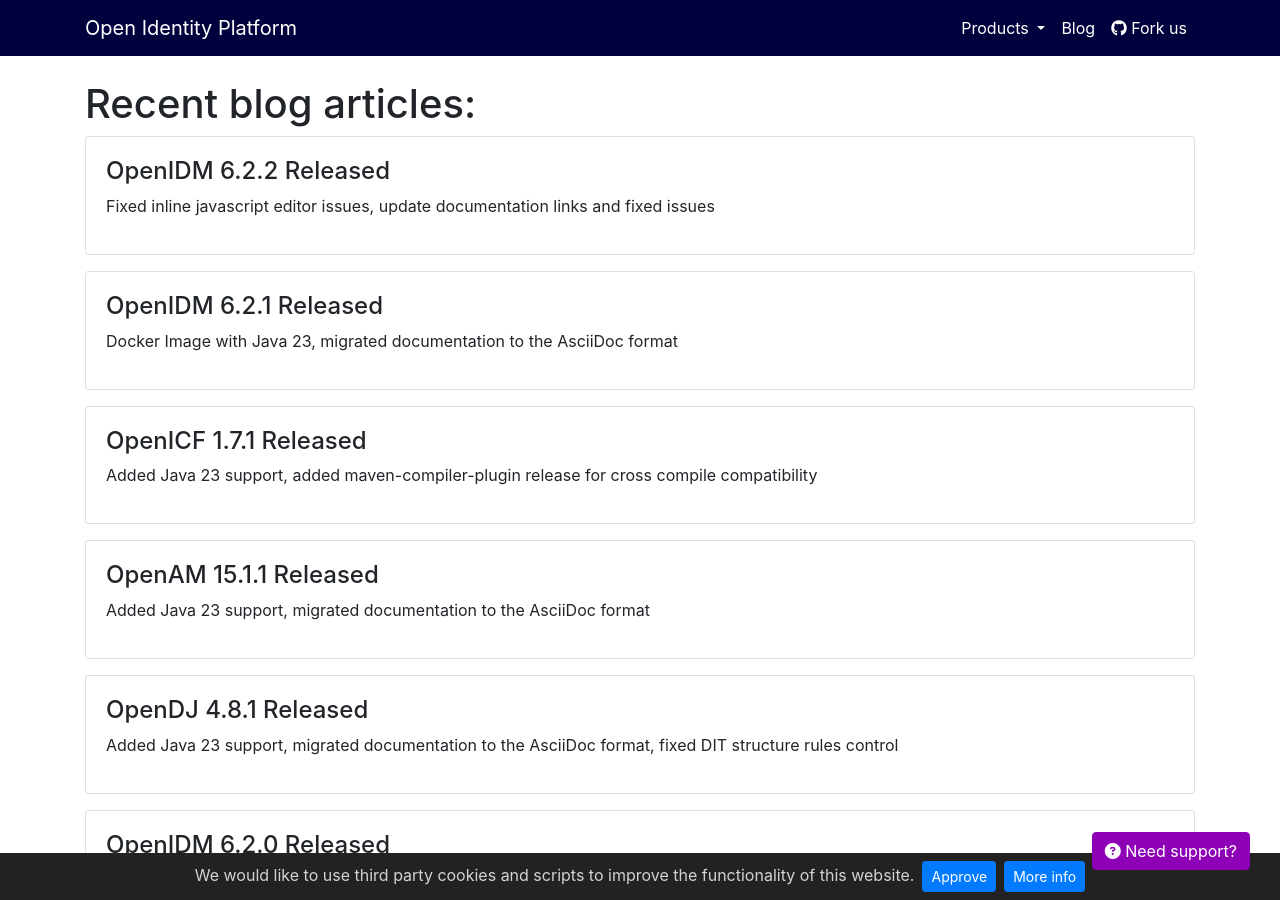
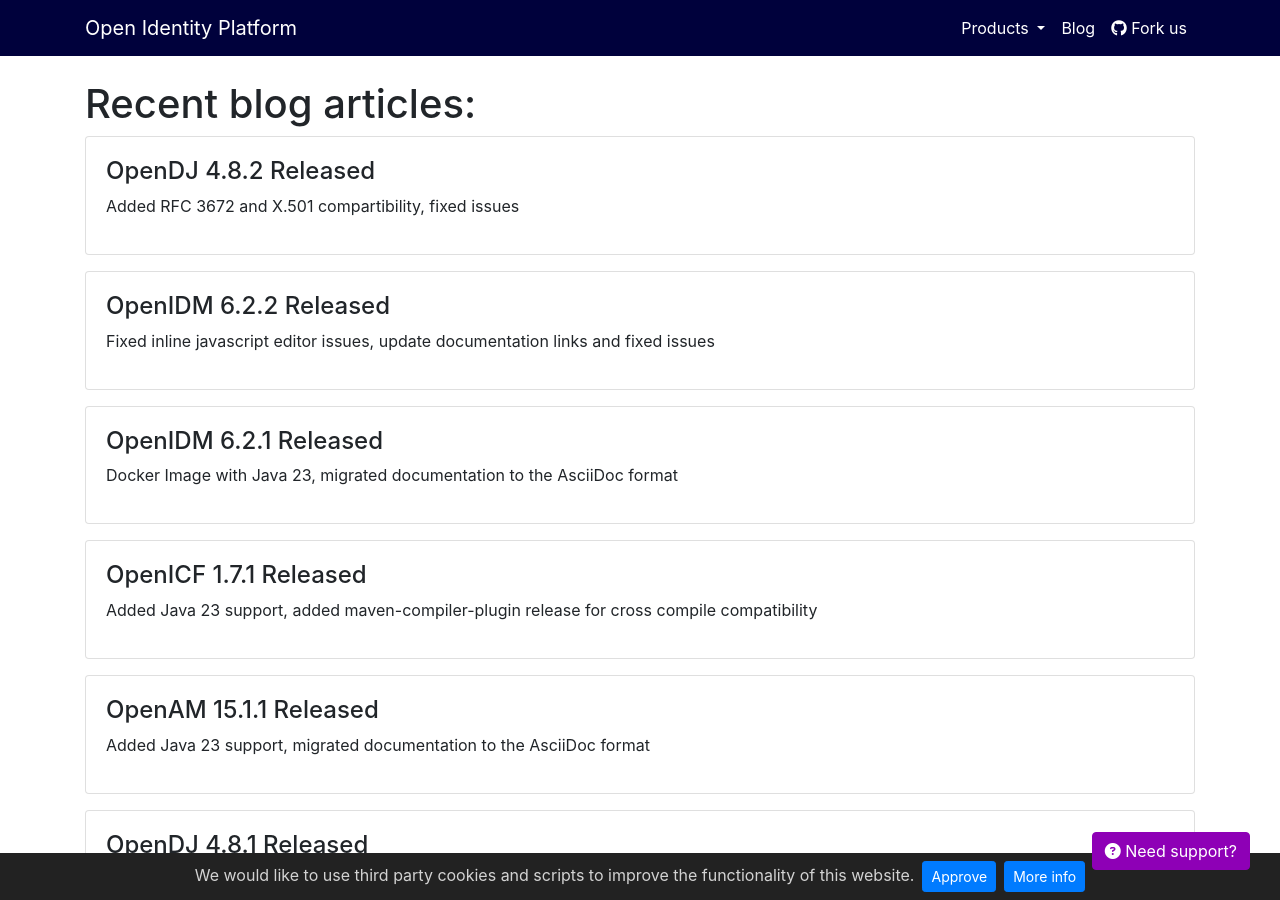
Before and after one commit to OpenIdentityPlatform/OpenIdentityPlatform.org, a Jekyll site: the page built from blog/index.html, in a window 1280 px wide and 900 px high. Built offline with Jekyll 4.4.1, drawn with Linux system fonts in a browser that asks for light colours; nearby versions of some CDN libraries; some of the changed lines change nothing that is shown.

Commit message:
OpenDJ 4.8.2 Released (#201)

```diff
--- a/_data/blogposts.yml
+++ b/_data/blogposts.yml
@@ -1,3 +1,7 @@
+-
+  title: 'OpenDJ 4.8.2 Released'
+  link: '/blog/opendj-4-8-2-released'
+  description: 'Added RFC 3672 and X.501 compartibility, fixed issues'
 -
   title: 'OpenIDM 6.2.2 Released'
   link: '/blog/openidm-6-2-2-released'
--- /dev/null
+++ b/blog/opendj-4-8-2-released.md
@@ -0,0 +1,31 @@
+---
+layout: home
+landing-title: "OpenDJ 4.8.2 Released"
+landing-title2: "OpenDJ 4.8.2 Released"
+description: Open Identity Community released OpenDJ v4.8.2
+keywords: 'OpenDJ, Directory Service, Directory Services, LDAP, Open Identity Platform, release'
+imageurl: 'opendj-og.png'
+share-buttons: true
+
+---
+# OpenDJ 4.8.2 Released
+[Download](https://github.com/OpenIdentityPlatform/OpenDJ/releases/tag/4.8.2)
+
+## What's new
+* Added `subentryNameForm` to the schema to provide RFC 3672 and X.501 alignment.
+
+## Fixed bugs
+* Fixed `import-ldif` import error when running in the offline mode
+* Fixed MAC OS build failure
+* Fixed `makeldif` command failure
+
+
+Full chageset ([more details](https://github.com/OpenIdentityPlatform/OpenDJ/compare/4.8.1...4.8.2))
+
+## Thanks for the contibutions
+
+<i id="vharseko"><i>1. <a href="https://github.com/vharseko" target="_blank">Valery Kharseko</a></i>
+
+<i id="maximthomas"><i>2. <a href="https://github.com/maximthomas" target="_blank">Maxim Thomas</a></i>
+
+<i id="JesseCoretta"><i>3. <a href="https://github.com/JesseCoretta" target="_blank">Jesse Coretta</a></i>
```
